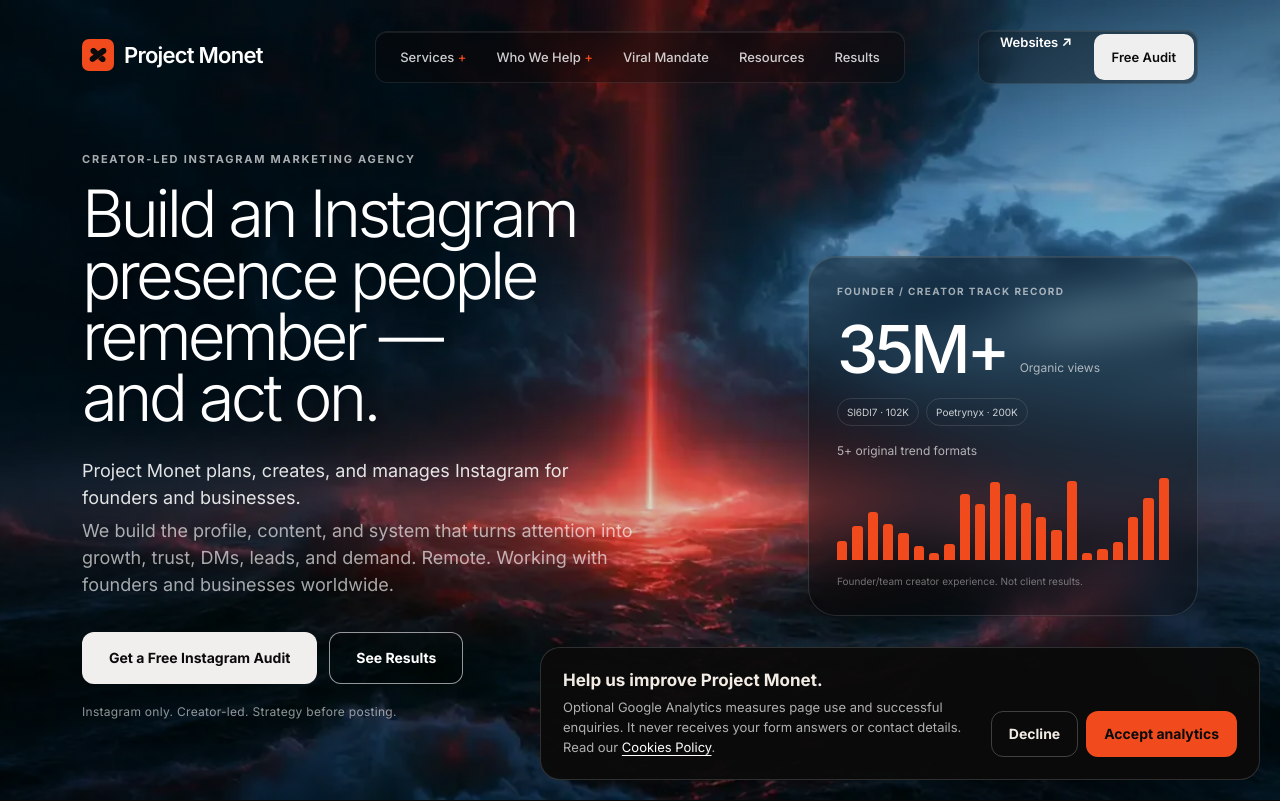
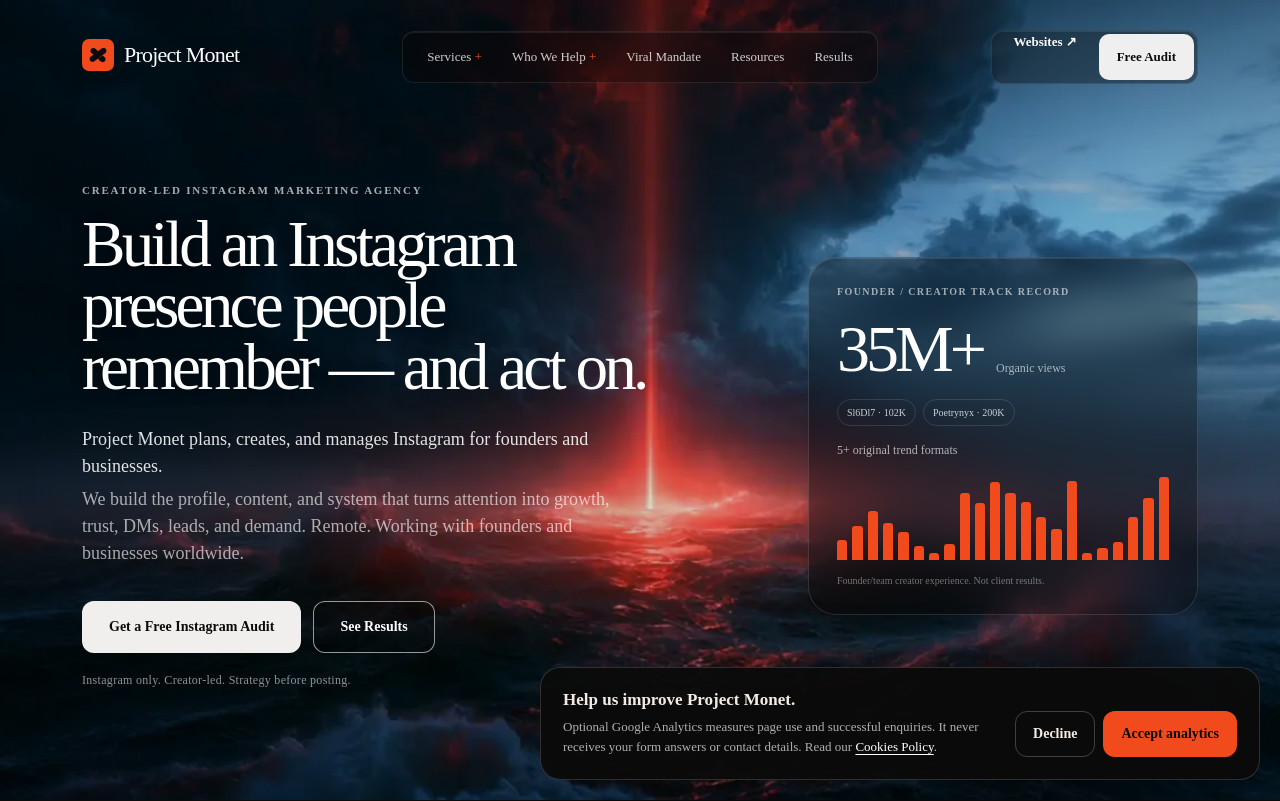
Before and after one commit to Projectmonetspace/projectmonet-instagram, a Next.js app: page / in a window 1280 px wide. Shown: the top 801 px of the page. Built offline with nearby package versions, Linux system fonts and the light colour scheme.

Commit message:
Remove remaining app/layout.tsx render delay

```diff
--- a/app/layout.tsx
+++ b/app/layout.tsx
@@ -1,5 +1,4 @@
 import type { Metadata } from "next";
-import { Inter } from "next/font/google";
 import AttributionCapture from "./components/attribution-capture";
 import GoogleAnalytics from "./components/google-analytics";
 import LeadFormProvider from "./components/lead-form-modal";
@@ -7,13 +6,6 @@ import { SITE_ORIGIN } from "./lib/site";
 import "./globals.css";
 import "./analytics.css";
 
-const inter = Inter({
-  variable: "--font-inter",
-  subsets: ["latin"],
-  weight: ["300", "400", "500", "600", "700"],
-  display: "optional",
-  preload: false,
-});
 const title = "Instagram Marketing Agency for Founders & Businesses | Project Monet";
 const description = "Project Monet is a creator-led, Instagram-only marketing and management agency for founders and businesses worldwide, built on Funnel-First strategy.";
 
@@ -68,7 +60,7 @@ export default function RootLayout({ children }: Readonly<{ children: React.Reac
         <script type="application/ld+json" dangerouslySetInnerHTML={{ __html: JSON.stringify(organizationSchema) }} />
         <script type="application/ld+json" dangerouslySetInnerHTML={{ __html: JSON.stringify(websiteSchema) }} />
       </head>
-      <body className={inter.variable}>
+      <body>
         <AttributionCapture />
         <LeadFormProvider>{children}</LeadFormProvider>
         <GoogleAnalytics />
```
